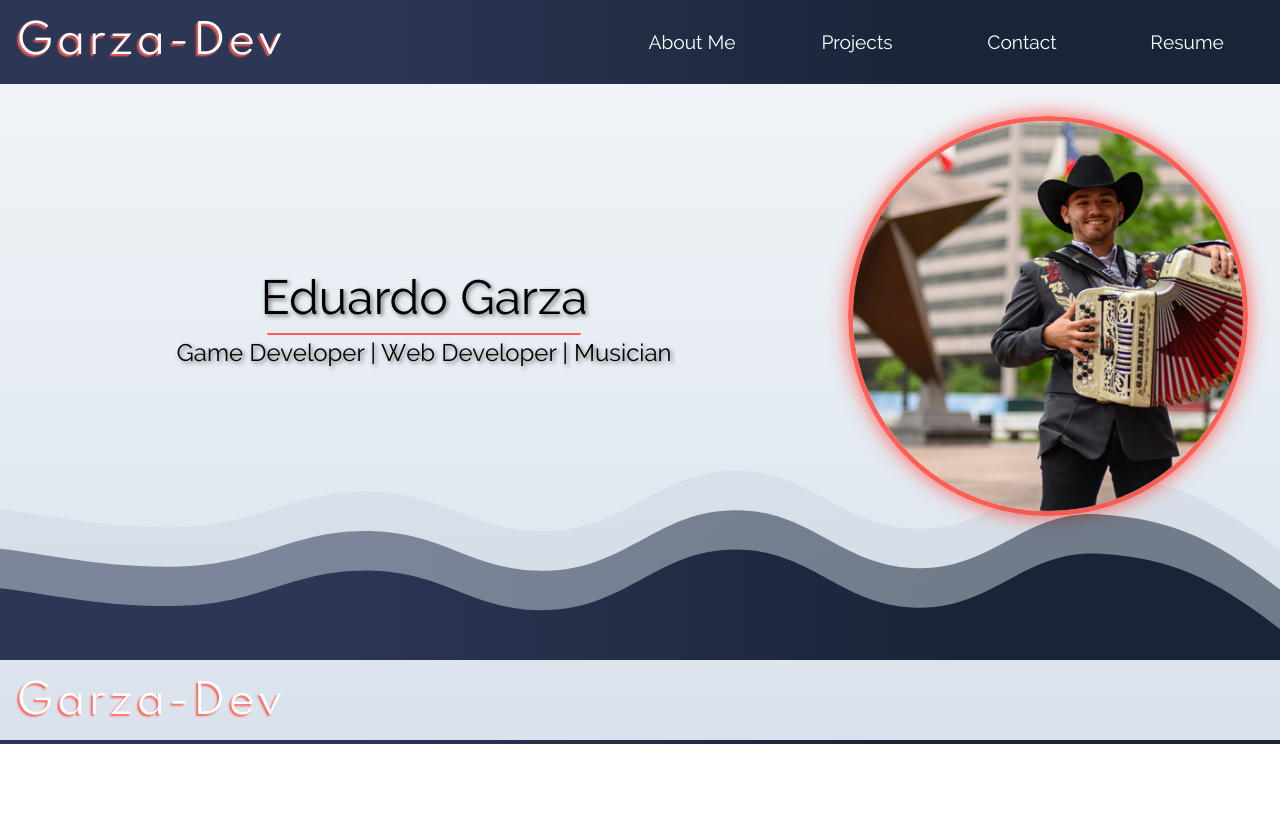
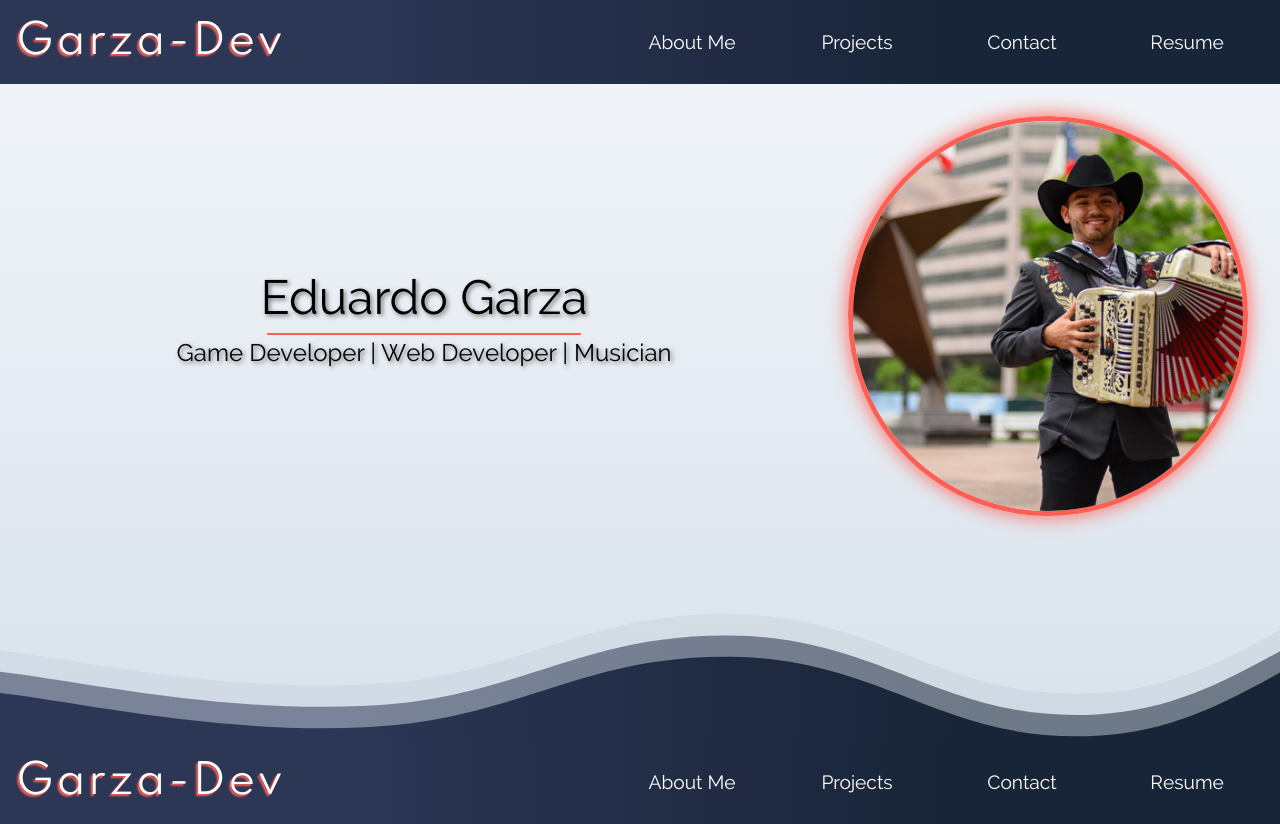
Before and after one commit to Garza-Dev/garzadev-portfolio, a Next.js app: page / in a window 1280 px wide. Before the commit the page ends 800 px from the top, so only its background shows below. Built offline with nearby package versions, Linux system fonts and the light colour scheme.

Commit message:
updated waves

```diff
--- a/src/app/layout.tsx
+++ b/src/app/layout.tsx
@@ -1,6 +1,6 @@
 import type { Metadata } from "next";
 import { Inter } from "next/font/google";
-import Header from "@/components/Header";
+import Navbar from "@/components/Navbar/Navbar";
 import "./globals.css";
 import Head from "next/head";
 
@@ -26,7 +26,7 @@ export default function RootLayout({
       </Head>
       <body className={inter.className}>
         <div className='sticky top-0' style={{ zIndex: 10 }}>
-          <Header />
+          <Navbar />
         </div>
         {children}
       </body>
--- a/src/app/page.tsx
+++ b/src/app/page.tsx
@@ -1,9 +1,9 @@
 import Image from "next/image";
-import Hero from "@/components/Hero";
-import Waves from "@/components/Waves";
-import AboutMe from "@/components/AboutMe";
+import Hero from "@/components/Hero/Hero";
+import Waves from "@/components/Waves/Waves";
+import AboutMe from "@/components/About Me/AboutMe";
 import { useEffect } from "react";
-import Header from "@/components/Header";
+import Navbar from "@/components/Navbar/Navbar";
 
 export default function Home() {
   // useEffect(() => {
@@ -20,9 +20,8 @@ export default function Home() {
   return (
     <>
       <Hero />
-      <Waves />
       {/* <AboutMe /> */}
-      <Header />
+      <Navbar />
       {/* <main className="flex min-h-screen flex-col items-center justify-between p-24">
         <div className="z-10 w-full max-w-5xl items-center justify-between font-mono text-sm lg:flex">
           <p className="fixed left-0 top-0 flex w-full justify-center border-b border-gray-300 bg-gradient-to-b from-zinc-200 pb-6 pt-8 backdrop-blur-2xl dark:border-neutral-800 dark:bg-zinc-800/30 dark:from-inherit lg:static lg:w-auto  lg:rounded-xl lg:border lg:bg-gray-200 lg:p-4 lg:dark:bg-zinc-800/30">
--- a/src/app/styles/Waves.module.css
+++ /dev/null
@@ -1,7 +0,0 @@
-.wavesContainer {
-    position: relative;
-    height: 100%;
-    width: 100%;
-    margin-top: -50vh;
-    z-index: 1;
-}
--- a/src/components/AboutMe.tsx
+++ b/src/components/About Me/AboutMe.tsx
@@ -1,4 +1,4 @@
-import styles from '@/app/styles/AboutMe.module.css';
+import styles from './AboutMe.module.css';
 
 const AboutMe: React.FC = () => {
     return (
--- a/src/app/styles/Hero.module.css
+++ b/src/components/Hero/Hero.module.css
@@ -1,6 +1,4 @@
 .main {
-    /* background-color: #EEF8FF; */
-    height: 100%;
     padding-bottom: 15%;
     background: linear-gradient(180deg, #f0f4f8 0%, #d9e2ec 100%);
     position: relative;
--- a/src/components/Hero.tsx
+++ b/src/components/Hero/Hero.tsx
@@ -1,11 +1,12 @@
 import Link from 'next/link';
 import Image from 'next/image';
-import EduardoGarzaIMG from '../../public/Eduardo-Garza.jpg';
-import styles from '@/app/styles/Hero.module.css';
+import EduardoGarzaIMG from '../../../public/Eduardo-Garza.jpg';
+import styles from './Hero.module.css';
+import Waves from '../Waves/Waves';
 
 const Hero: React.FC = () => {
     return (
-        <main className={styles.main}>
+        <section className={styles.main}>
             <div className="mx-auto flex flex-col md:flex-row items-center p-8">
                 <div className="flex-1 md:pr-8">
                     <div className={styles.heroName}>Eduardo Garza</div>
@@ -18,7 +19,9 @@ const Hero: React.FC = () => {
                     <Image src={EduardoGarzaIMG.src} layout='fill' objectFit='cover' className={styles.img} alt='Eduardo Garza' />
                 </div>
             </div>
-        </main>
+
+            <Waves />
+        </section>
     )
 }
 
--- a/src/components/Header.tsx
+++ b/src/components/Navbar/Navbar.tsx
@@ -1,7 +1,7 @@
 import Link from 'next/link';
-import styles from '@/app/styles/Header.module.css';
+import styles from './Navbar.module.css';
 
-const Header: React.FC = () => {
+const Navbar: React.FC = () => {
     return (
         <header className={`${styles.header} flex justify-between items-center px-4 py-1`} style={{ zIndex: 10 }}>
             <div className={`${styles.brandName} relative py-2`}>
@@ -27,4 +27,4 @@ const Header: React.FC = () => {
     )
 }
 
-export default Header;
+export default Navbar;
--- /dev/null
+++ b/src/components/Waves/Waves.module.css
@@ -0,0 +1,16 @@
+.wavesContainer {
+    position: absolute;
+    bottom: 0;
+    left: 0;
+    width: 100%;
+    overflow: hidden;
+    line-height: 0;
+    z-index: 1;
+}
+
+.wavesContainer svg {
+    position: relative;
+    display: block;
+    width: 100%;
+    height: auto;
+}
--- a/src/components/Waves.tsx
+++ b/src/components/Waves/Waves.tsx
@@ -1,4 +1,4 @@
-import styles from '@/app/styles/Waves.module.css';
+import styles from './Waves.module.css';
 
 const Waves = () => {
     return (
@@ -6,32 +6,32 @@ const Waves = () => {
             <svg
                 xmlns="http://www.w3.org/2000/svg"
                 version="1.1"
-                viewBox="0 0 2400 600"
-                opacity="1"
+                viewBox="0 0 1200 120"
+                preserveAspectRatio="none"
             >
                 <defs>
-                    <linearGradient x1="13%" y1="0%" x2="87%" y2="0%" id="sssurf-grad">
+                    <linearGradient x1="14%" y1="0%" x2="51%" y2="0%" id="sssurf-grad">
                         <stop stopColor="rgb(44,54,85)" stopOpacity="1" offset="28%"></stop>
                         <stop stopColor="rgb(24,36,55)" stopOpacity="1" offset="75%"></stop>
                     </linearGradient>
                 </defs>
                 <g
                     fill="url(#sssurf-grad)"
-                    transform="matrix(1,0,0,1,6.8720703125,233.00240993499756)"
+                    // transform="matrix(1,0,0,0.89,0,0)"
                 >
                     <path
                         d="M-10,10C63.51190476190476,16.875,197.91666666666666,49.875,342.85714285714283,43C487.79761904761904,36.125,542.8571428571429,-24.666666666666668,685.7142857142857,-23C828.5714285714284,-21.333333333333332,885.7142857142856,59.125,1028.5714285714284,51C1171.4285714285713,42.875,1228.5714285714284,-61.166666666666664,1371.4285714285713,-62C1514.2857142857142,-62.833333333333336,1571.4285714285713,45.333333333333336,1714.2857142857142,47C1857.142857142857,48.666666666666664,1914.285714285714,-63.375,2057.142857142857,-54C2199.9999999999995,-44.625,2276.4880952380954,-2.583333333333343,2400,92C2523.5119047619046,186.58333333333334,3254.1666666666665,231.66666666666669,2650,400C2045.8333333333335,568.3333333333333,156.25,795.8333333333334,-500,900"
-                        transform="matrix(1,0,0,1,0,74)"
+                        transform="matrix(01,0,0,1,0,25)"
                         opacity="0.05"
                     ></path>
                     <path
                         d="M-10,10C63.51190476190476,16.875,197.91666666666666,49.875,342.85714285714283,43C487.79761904761904,36.125,542.8571428571429,-24.666666666666668,685.7142857142857,-23C828.5714285714284,-21.333333333333332,885.7142857142856,59.125,1028.5714285714284,51C1171.4285714285713,42.875,1228.5714285714284,-61.166666666666664,1371.4285714285713,-62C1514.2857142857142,-62.833333333333336,1571.4285714285713,45.333333333333336,1714.2857142857142,47C1857.142857142857,48.666666666666664,1914.285714285714,-63.375,2057.142857142857,-54C2199.9999999999995,-44.625,2276.4880952380954,-2.583333333333343,2400,92C2523.5119047619046,186.58333333333334,3254.1666666666665,231.66666666666669,2650,400C2045.8333333333335,568.3333333333333,156.25,795.8333333333334,-500,900"
-                        transform="matrix(1,0,0,1,0,148)"
+                        transform="matrix(1,0,0,1,0,45)"
                         opacity="0.53"
                     ></path>
                     <path
                         d="M-10,10C63.51190476190476,16.875,197.91666666666666,49.875,342.85714285714283,43C487.79761904761904,36.125,542.8571428571429,-24.666666666666668,685.7142857142857,-23C828.5714285714284,-21.333333333333332,885.7142857142856,59.125,1028.5714285714284,51C1171.4285714285713,42.875,1228.5714285714284,-61.166666666666664,1371.4285714285713,-62C1514.2857142857142,-62.833333333333336,1571.4285714285713,45.333333333333336,1714.2857142857142,47C1857.142857142857,48.666666666666664,1914.285714285714,-63.375,2057.142857142857,-54C2199.9999999999995,-44.625,2276.4880952380954,-2.583333333333343,2400,92C2523.5119047619046,186.58333333333334,3254.1666666666665,231.66666666666669,2650,400C2045.8333333333335,568.3333333333333,156.25,795.8333333333334,-500,900"
-                        transform="matrix(1,0,0,1,0,222)"
+                        transform="matrix(1,0,0,1,0,65)"
                         opacity="1.00"
                     ></path>
                 </g>
```
Also changed, not shown: src/components/About Me/AboutMe.module.css (renamed from src/app/styles/AboutMe.module.css), src/components/Navbar/Navbar.module.css (renamed from src/app/styles/Header.module.css).
